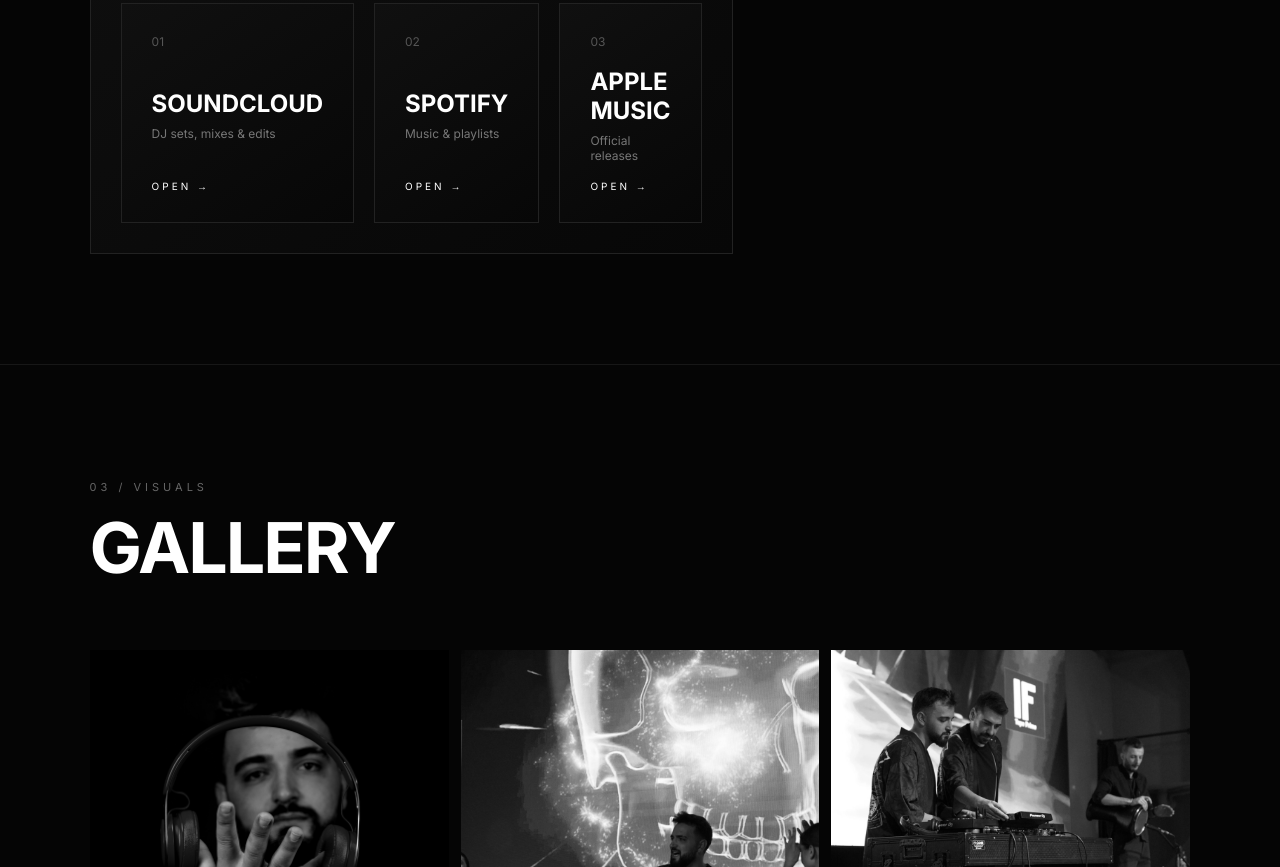
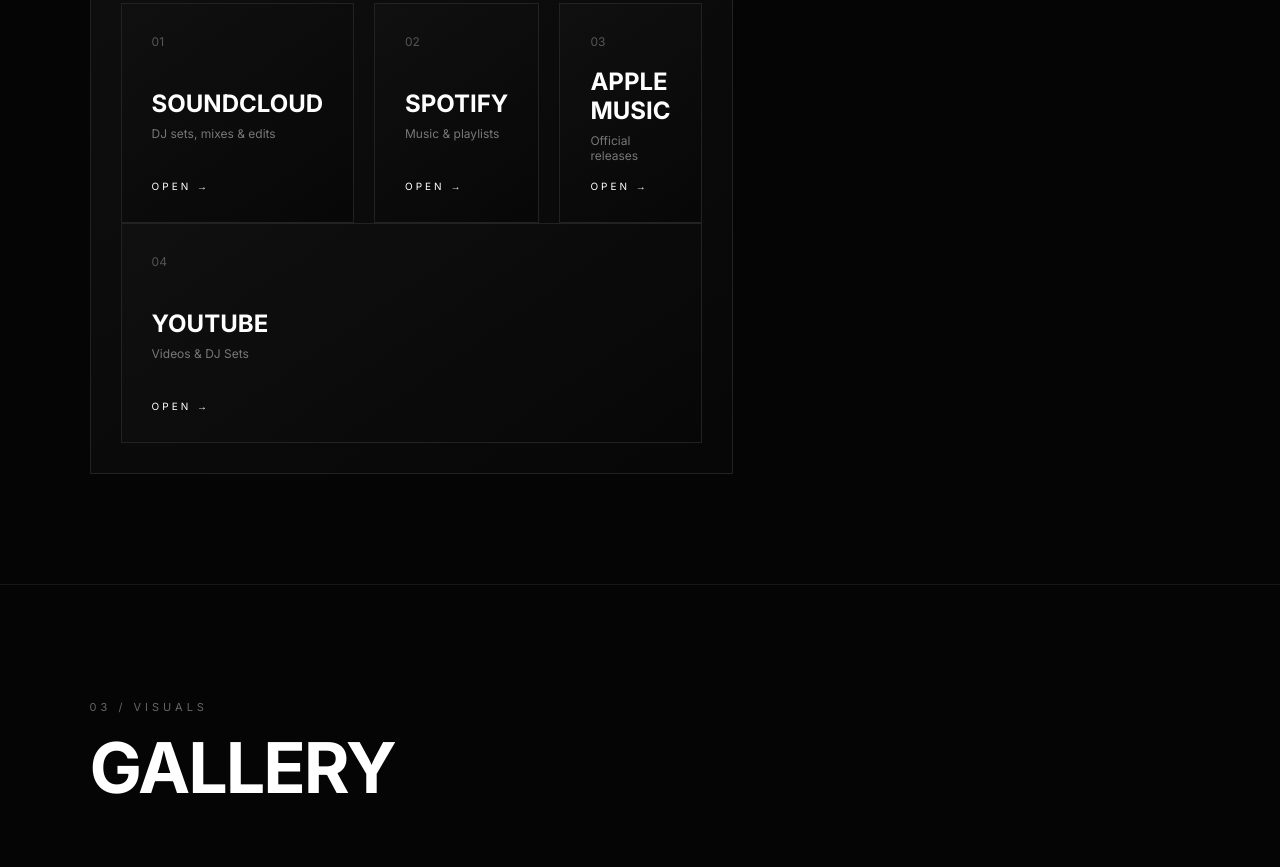
Before and after one commit to ysfdvrm0-beep/ysfdvrm0-beep.github.io, a plain HTML site: page index.html in a window 1280 px wide. Shown: the part 1754-2621 px from the top of the page. Drawn offline with Linux system fonts and the light colour scheme.

Commit message:
Update index.html

```diff
--- a/index.html
+++ b/index.html
@@ -591,7 +591,18 @@ footer{
 </a>
         </div>
 
+    </div><div class="music-card">
+    <span class="number">04</span>
+
+    <div>
+        <h3>YouTube</h3>
+        <p>Videos & DJ Sets</p>
     </div>
+
+    <a href="https://youtube.com/@devrimsk4340" target="_blank">
+        Open →
+    </a>
+</div>
 
 </section>
 
@@ -656,7 +667,12 @@ footer{
             <strong>Listen</strong>
         </a>
 
-    </div>
+    <a class="social" href="https://youtube.com/@devrimsk4340" target="_blank">
+    <small>YouTube</small>
+    <strong>@devrimsk4340</strong>
+</a>
+
+</div>
 
 </section>
 
```
